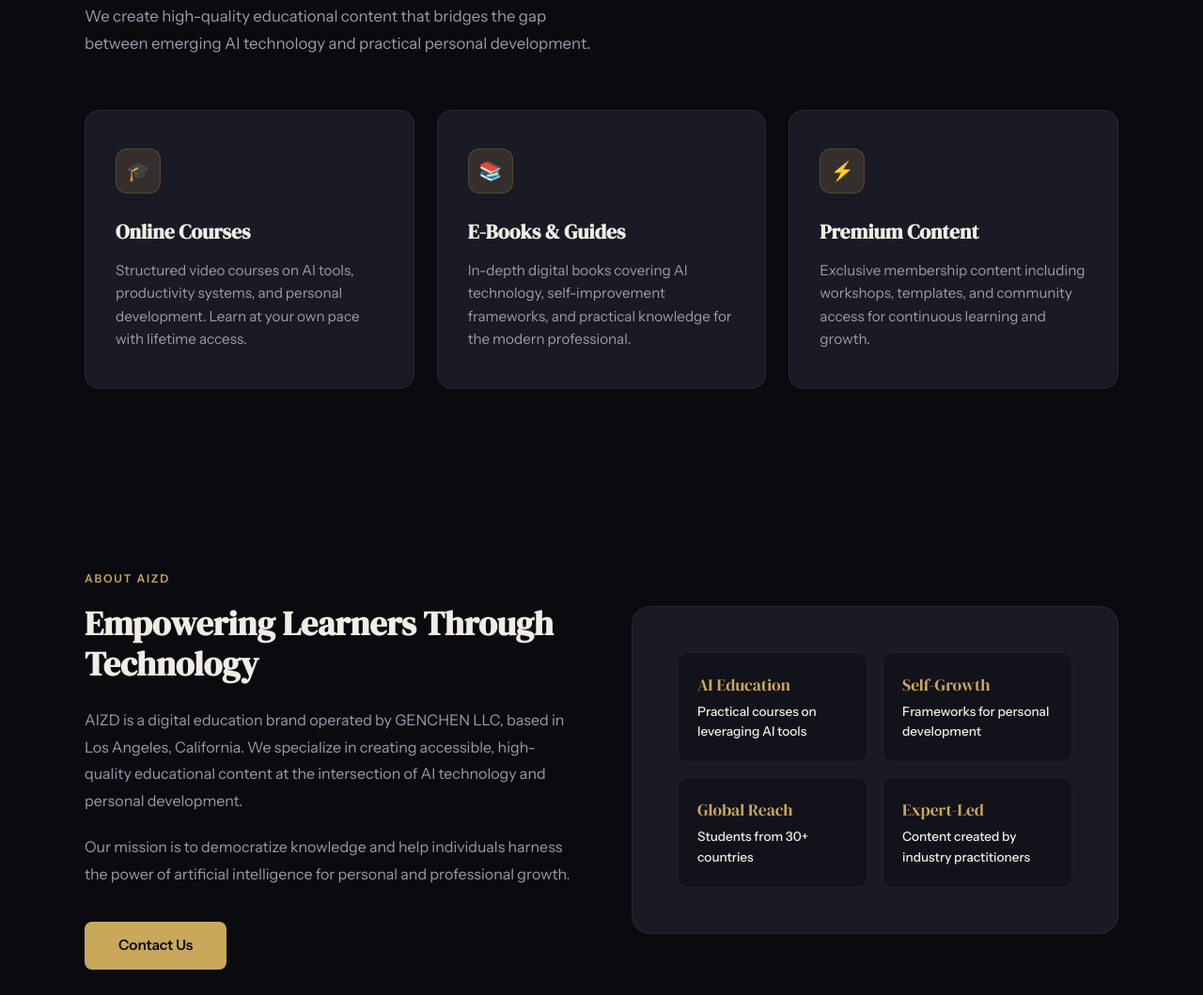
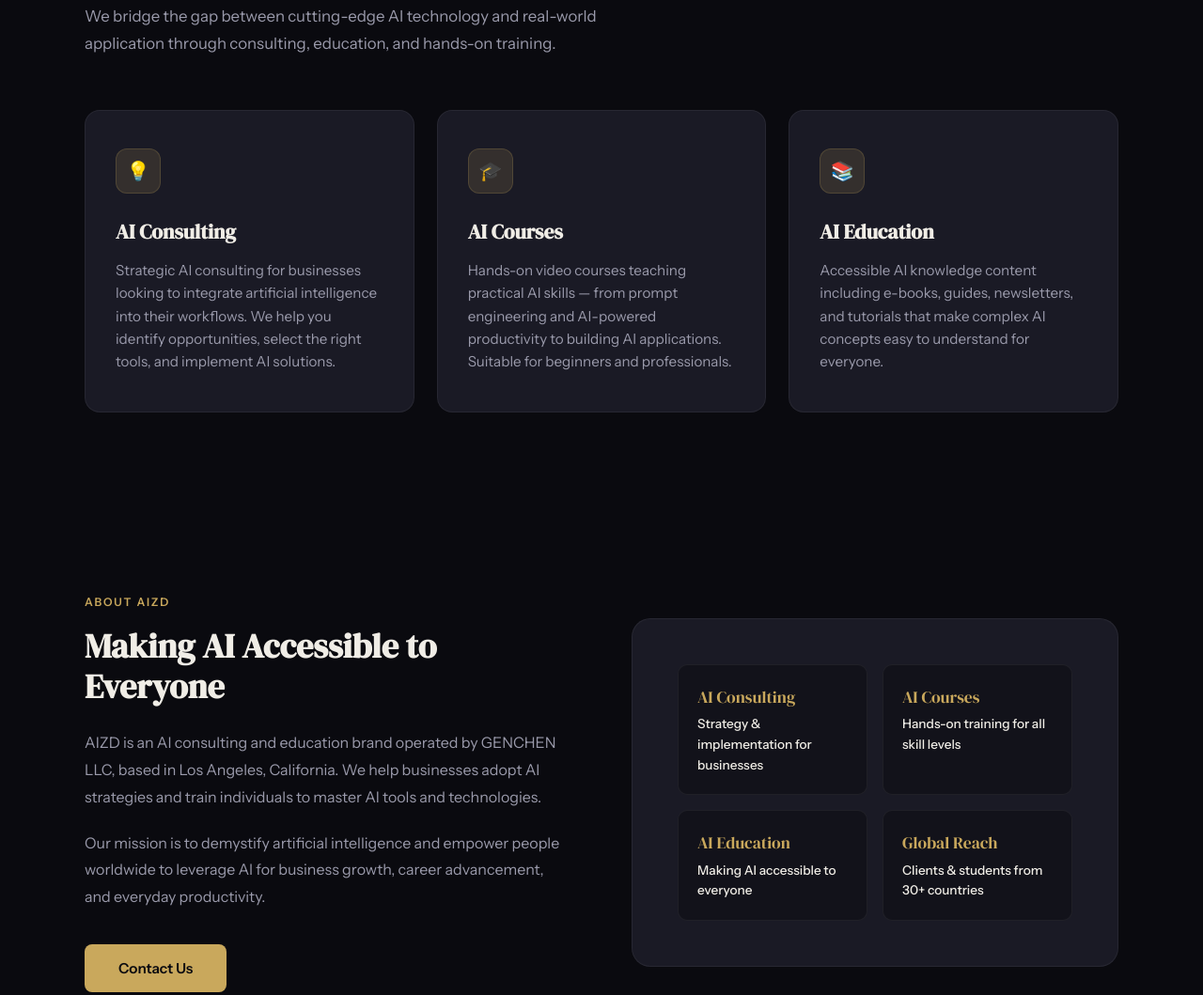
Before and after one commit to jackchen175x/aizd-website, a plain HTML site: page index.html in a window 1280 px wide. Shown: the part 1348-2407 px from the top of the page at 94% size. Drawn offline with Linux system fonts and the light colour scheme.

Commit message:
Update content: AI consulting, courses, education + add CNAME for aizd.org

```diff
--- a/index.html
+++ b/index.html
@@ -3,8 +3,8 @@
 <head>
     <meta charset="UTF-8">
     <meta name="viewport" content="width=device-width, initial-scale=1.0">
-    <title>AIZD — AI-Powered Digital Education | GENCHEN LLC</title>
-    <meta name="description" content="AIZD offers premium online courses, e-books, and knowledge content focused on personal development and AI technology education.">
+    <title>AIZD — AI Consulting, Courses & Education | GENCHEN LLC</title>
+    <meta name="description" content="AIZD provides AI consulting services, professional AI courses, and AI education content to help businesses and individuals harness the power of artificial intelligence.">
     <link rel="preconnect" href="https://fonts.googleapis.com">
     <link rel="preconnect" href="https://fonts.gstatic.com" crossorigin>
     <link href="https://fonts.googleapis.com/css2?family=DM+Serif+Display&family=Instrument+Sans:wght@400;500;600;700&display=swap" rel="stylesheet">
@@ -582,9 +582,9 @@
     <!-- HERO -->
     <section class="hero">
         <div class="hero-content">
-            <div class="hero-badge">Now Enrolling</div>
-            <h1>Master the Future with <em>AI-Powered</em> Learning</h1>
-            <p>Premium digital courses, e-books, and knowledge resources designed to accelerate your personal growth and AI technology skills.</p>
+            <div class="hero-badge">AI for Everyone</div>
+            <h1>Your Partner in <em>AI Transformation</em></h1>
+            <p>Professional AI consulting, hands-on AI courses, and accessible AI education — helping businesses and individuals thrive in the age of artificial intelligence.</p>
             <div class="hero-actions">
                 <a href="mailto:gen@aizd.org" class="btn-primary">Explore Courses</a>
                 <a href="#products" class="btn-secondary">Learn More</a>
@@ -598,15 +598,15 @@
             <div class="stats-grid fade-in">
                 <div class="stat-item">
                     <h3>50+</h3>
-                    <p>Digital Courses</p>
+                    <p>AI Courses</p>
                 </div>
                 <div class="stat-item">
                     <h3>10K+</h3>
-                    <p>Students Worldwide</p>
+                    <p>Students & Clients</p>
                 </div>
                 <div class="stat-item">
-                    <h3>200+</h3>
-                    <p>E-Books Published</p>
+                    <h3>100+</h3>
+                    <p>Business Consultations</p>
                 </div>
                 <div class="stat-item">
                     <h3>4.9</h3>
@@ -619,24 +619,24 @@
     <!-- PRODUCTS -->
     <section id="products">
         <div class="container">
-            <div class="section-label fade-in">What We Offer</div>
-            <h2 class="section-title fade-in">Digital Products for the <br>Modern Learner</h2>
-            <p class="section-desc fade-in">We create high-quality educational content that bridges the gap between emerging AI technology and practical personal development.</p>
+            <div class="section-label fade-in">Our Services</div>
+            <h2 class="section-title fade-in">AI Solutions for Businesses <br>&amp; Individuals</h2>
+            <p class="section-desc fade-in">We bridge the gap between cutting-edge AI technology and real-world application through consulting, education, and hands-on training.</p>
             <div class="products-grid">
                 <div class="product-card fade-in">
+                    <div class="product-icon">&#128161;</div>
+                    <h3>AI Consulting</h3>
+                    <p>Strategic AI consulting for businesses looking to integrate artificial intelligence into their workflows. We help you identify opportunities, select the right tools, and implement AI solutions.</p>
+                </div>
+                <div class="product-card fade-in">
                     <div class="product-icon">&#127891;</div>
-                    <h3>Online Courses</h3>
-                    <p>Structured video courses on AI tools, productivity systems, and personal development. Learn at your own pace with lifetime access.</p>
+                    <h3>AI Courses</h3>
+                    <p>Hands-on video courses teaching practical AI skills — from prompt engineering and AI-powered productivity to building AI applications. Suitable for beginners and professionals.</p>
                 </div>
                 <div class="product-card fade-in">
                     <div class="product-icon">&#128218;</div>
-                    <h3>E-Books &amp; Guides</h3>
-                    <p>In-depth digital books covering AI technology, self-improvement frameworks, and practical knowledge for the modern professional.</p>
-                </div>
-                <div class="product-card fade-in">
-                    <div class="product-icon">&#9889;</div>
-                    <h3>Premium Content</h3>
-                    <p>Exclusive membership content including workshops, templates, and community access for continuous learning and growth.</p>
+                    <h3>AI Education</h3>
+                    <p>Accessible AI knowledge content including e-books, guides, newsletters, and tutorials that make complex AI concepts easy to understand for everyone.</p>
                 </div>
             </div>
         </div>
@@ -648,28 +648,28 @@
             <div class="about-grid">
                 <div class="about-text fade-in">
                     <div class="section-label">About AIZD</div>
-                    <h2>Empowering Learners Through Technology</h2>
-                    <p>AIZD is a digital education brand operated by GENCHEN LLC, based in Los Angeles, California. We specialize in creating accessible, high-quality educational content at the intersection of AI technology and personal development.</p>
-                    <p>Our mission is to democratize knowledge and help individuals harness the power of artificial intelligence for personal and professional growth.</p>
+                    <h2>Making AI Accessible to Everyone</h2>
+                    <p>AIZD is an AI consulting and education brand operated by GENCHEN LLC, based in Los Angeles, California. We help businesses adopt AI strategies and train individuals to master AI tools and technologies.</p>
+                    <p>Our mission is to demystify artificial intelligence and empower people worldwide to leverage AI for business growth, career advancement, and everyday productivity.</p>
                     <a href="mailto:gen@aizd.org" class="btn-primary" style="display: inline-block; margin-top: 1rem;">Contact Us</a>
                 </div>
                 <div class="about-visual fade-in">
                     <div class="about-visual-inner">
                         <div class="about-tag">
-                            <span>AI Education</span>
-                            Practical courses on leveraging AI tools
+                            <span>AI Consulting</span>
+                            Strategy & implementation for businesses
                         </div>
                         <div class="about-tag">
-                            <span>Self-Growth</span>
-                            Frameworks for personal development
+                            <span>AI Courses</span>
+                            Hands-on training for all skill levels
+                        </div>
+                        <div class="about-tag">
+                            <span>AI Education</span>
+                            Making AI accessible to everyone
                         </div>
                         <div class="about-tag">
                             <span>Global Reach</span>
-                            Students from 30+ countries
-                        </div>
-                        <div class="about-tag">
-                            <span>Expert-Led</span>
-                            Content created by industry practitioners
+                            Clients & students from 30+ countries
                         </div>
                     </div>
                 </div>
@@ -685,17 +685,17 @@
             <p class="section-desc fade-in">Real feedback from our community of students and professionals.</p>
             <div class="testimonials-grid">
                 <div class="testimonial-card fade-in">
-                    <p>"The AI productivity course completely transformed how I work. I've saved at least 10 hours per week by implementing the strategies taught here."</p>
+                    <p>"AIZD's consulting helped us integrate AI into our customer support workflow. Response times dropped by 60% and customer satisfaction went up significantly."</p>
                     <div class="testimonial-author">
                         <div class="testimonial-avatar">MR</div>
                         <div>
                             <div class="testimonial-name">Michael R.</div>
-                            <div class="testimonial-role">Product Manager, San Francisco</div>
+                            <div class="testimonial-role">Operations Director, San Francisco</div>
                         </div>
                     </div>
                 </div>
                 <div class="testimonial-card fade-in">
-                    <p>"The e-books are incredibly well-researched and practical. Unlike other resources, AIZD content focuses on actionable steps you can implement immediately."</p>
+                    <p>"The AI courses are incredibly well-structured and practical. As someone with no technical background, I was able to start using AI tools effectively within a week."</p>
                     <div class="testimonial-author">
                         <div class="testimonial-avatar">SL</div>
                         <div>
@@ -712,7 +712,7 @@
     <section class="cta-section">
         <div class="container fade-in">
             <h2>Ready to Level Up?</h2>
-            <p>Join thousands of learners who are mastering AI and accelerating their personal growth.</p>
+            <p>Join thousands of businesses and individuals who are leveraging AI to transform the way they work and learn.</p>
             <a href="mailto:gen@aizd.org" class="btn-primary">Get Started Today</a>
         </div>
     </section>
@@ -722,14 +722,14 @@
         <div class="footer-content">
             <div class="footer-brand">
                 <a href="/" class="nav-logo">AI<span>ZD</span></a>
-                <p>Premium digital education by GENCHEN LLC. Empowering learners worldwide with AI-powered knowledge and personal development resources.</p>
+                <p>AI consulting, courses, and education by GENCHEN LLC. Helping businesses and individuals worldwide harness the power of artificial intelligence.</p>
             </div>
             <div class="footer-links">
                 <div class="footer-col">
                     <h4>Products</h4>
-                    <a href="#products">Online Courses</a>
-                    <a href="#products">E-Books</a>
-                    <a href="#products">Premium Content</a>
+                    <a href="#products">AI Consulting</a>
+                    <a href="#products">AI Courses</a>
+                    <a href="#products">AI Education</a>
                 </div>
                 <div class="footer-col">
                     <h4>Company</h4>
```
Also changed, not shown: 1 other file.
